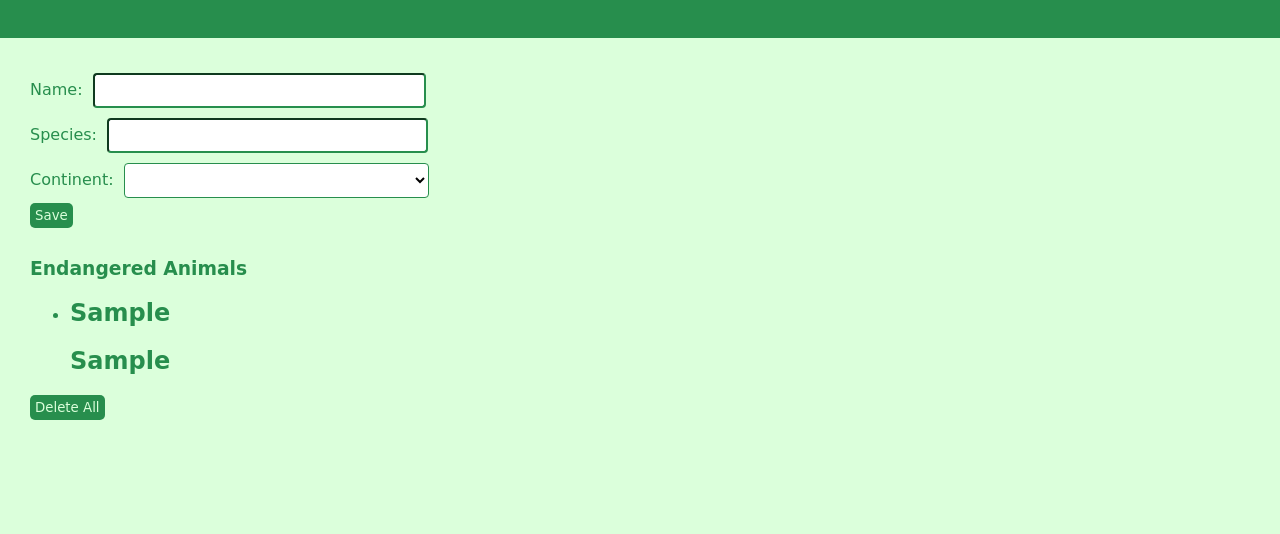
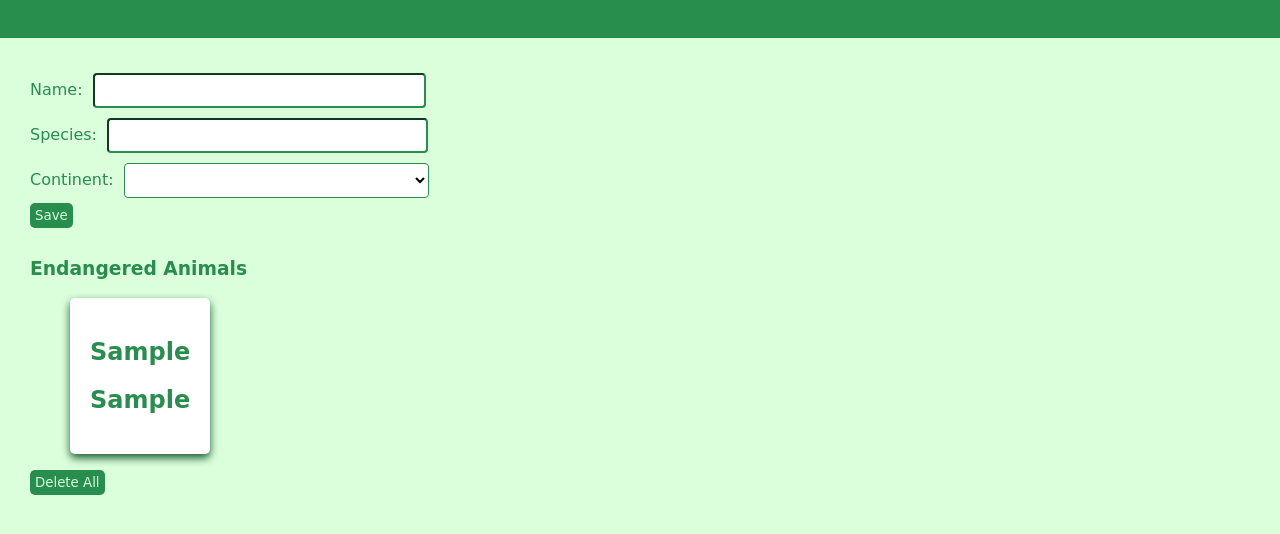
Before and after one commit to ruthironside/week6_weekend_hw_doms, a plain HTML site: page index.html in a window 1280 px wide. Both pictures are taken after typing "Sample", "Sample" into the empty fields and a click on the input "Save". Shown: the part 152-686 px from the top of the page. Drawn offline with Linux system fonts and the light colour scheme; a web font is replaced by a local one.

```diff
--- a/css/main.css
+++ b/css/main.css
@@ -81,3 +81,21 @@ select {
     background-color: rgb(255, 255, 255);
     margin: 5px;
 }
+#endangered-animals {
+    display: flex;
+    /* flex-direction: row; */
+    flex-wrap: wrap;
+    text-align: center;
+    /* align-items: center; */
+  }
+
+.animal-list-item {
+    box-shadow: 0 4px 8px 0  #155b2f;
+    border-radius: 5px;
+    text-decoration: none;
+    list-style: none;
+    /* margin: 30px; */
+    padding: 20px;
+    background-color:  rgb(255, 255, 255);
+
+}
```
Also changed, not shown: index.html (+7 -0 lines), js/app.js (+8 -1 lines).
